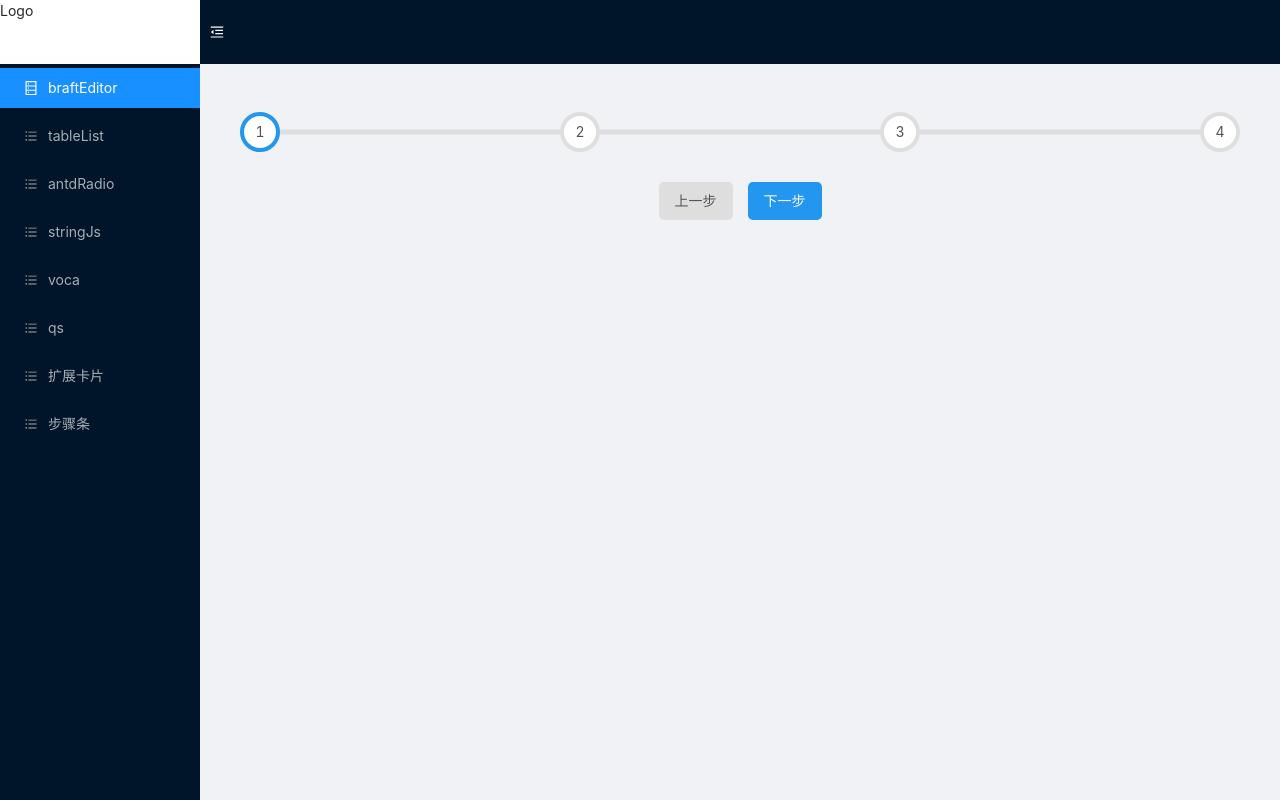
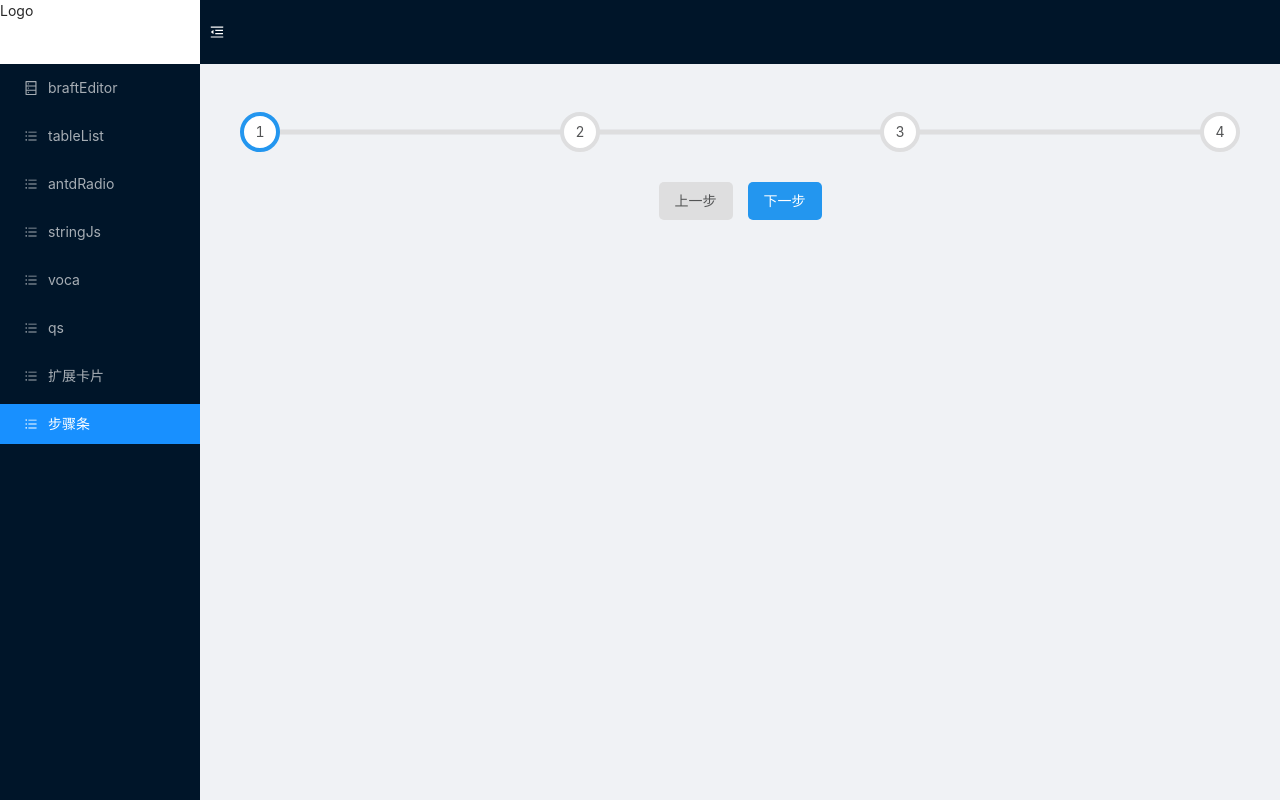
Before and after one commit to dylanass/create-myself-app, a React (Create React App) app: page /basic/progress-step in a window 1280 px wide. Built offline with nearby package versions, Linux system fonts and the light colour scheme.

Commit message:
feat(dev): 修改样式全局覆盖问题

```diff
--- a/src/components/Layouts/BasicLayout.tsx
+++ b/src/components/Layouts/BasicLayout.tsx
@@ -2,7 +2,7 @@ import React, { useState, useCallback } from "react";
 import { Layout, Menu } from "antd";
 import { MenuUnfoldOutlined, MenuFoldOutlined } from "@ant-design/icons";
 import MenuConfig from "@/constants/MenuConfig";
-import { useHistory } from "react-router-dom";
+import { useHistory, useLocation } from "react-router-dom";
 import "./BasicLayout.scss";
 
 const { Header, Sider, Content } = Layout;
@@ -13,6 +13,7 @@ interface BasicLayoutProps {
 
 const BasicLayout = ({ children, ...props }: BasicLayoutProps) => {
   const history = useHistory();
+  const location = useLocation();
   const [collapsed, setCollapsed] = useState(false);
   const handleToggle = useCallback(() => {
     setCollapsed(!collapsed);
@@ -29,11 +30,11 @@ const BasicLayout = ({ children, ...props }: BasicLayoutProps) => {
         <Menu
           theme="dark"
           mode="inline"
-          defaultSelectedKeys={[MenuConfig[0].key]}
+          defaultSelectedKeys={[location.pathname ?? MenuConfig[0].keyPath]}
         >
           {MenuConfig.map((item) => (
             <Menu.Item
-              key={item.key}
+              key={item.keyPath}
               icon={item.icon}
               onClick={() => handleClickMenu(item.keyPath)}
             >
--- a/src/view/progress-step/ProgressStep.scss
+++ b/src/view/progress-step/ProgressStep.scss
@@ -10,7 +10,7 @@ $color_active: #2396ef;
 $default_color: #fff;
 $font_color: #535455;
 
-.container {
+.progress-step-container {
   text-align: center;
 }
 .progress-container {
--- a/src/view/progress-step/ProgressStep.tsx
+++ b/src/view/progress-step/ProgressStep.tsx
@@ -129,7 +129,7 @@ export default function ProgressStep() {
 
   return (
     <div className="wrapper">
-      <div className="container">
+      <div className="progress-step-container">
         <div className="progress-container">
           <div id="progress" className="progress"></div>
           <div className="circle active">1</div>
```
